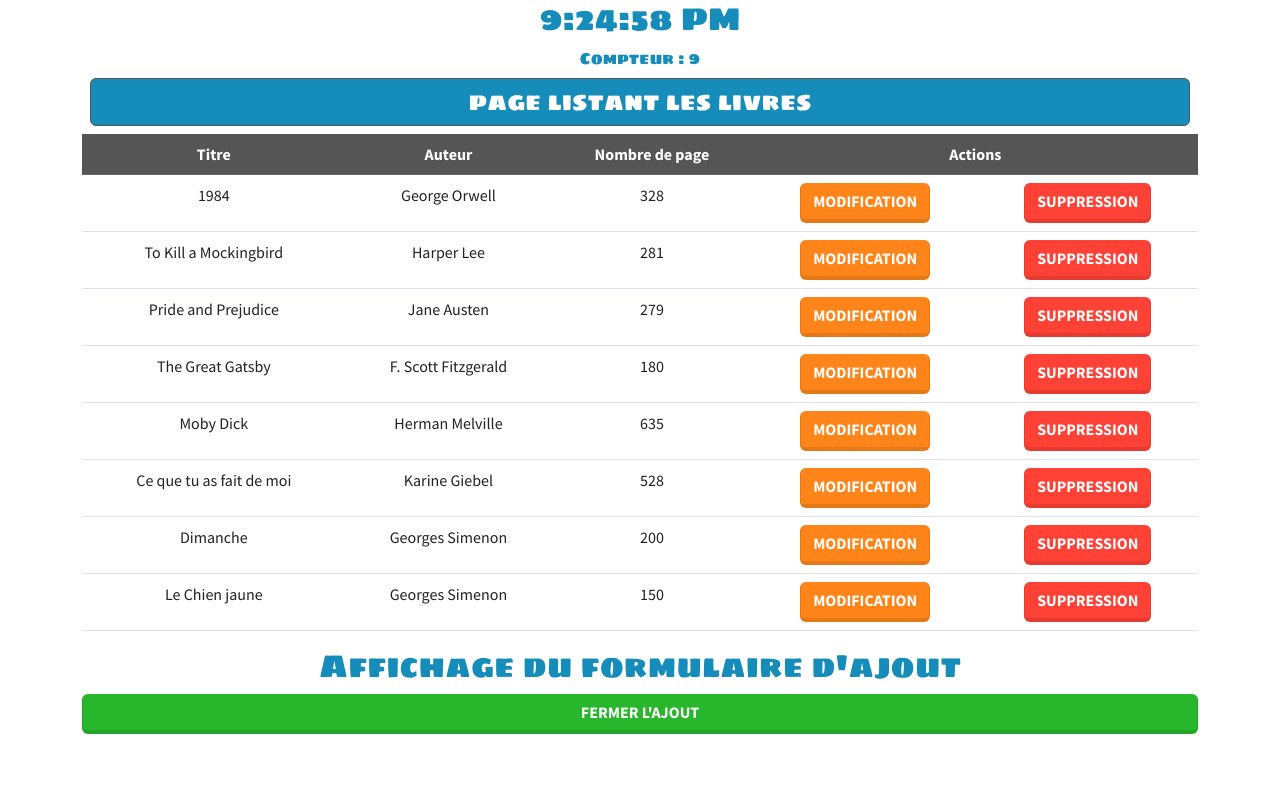
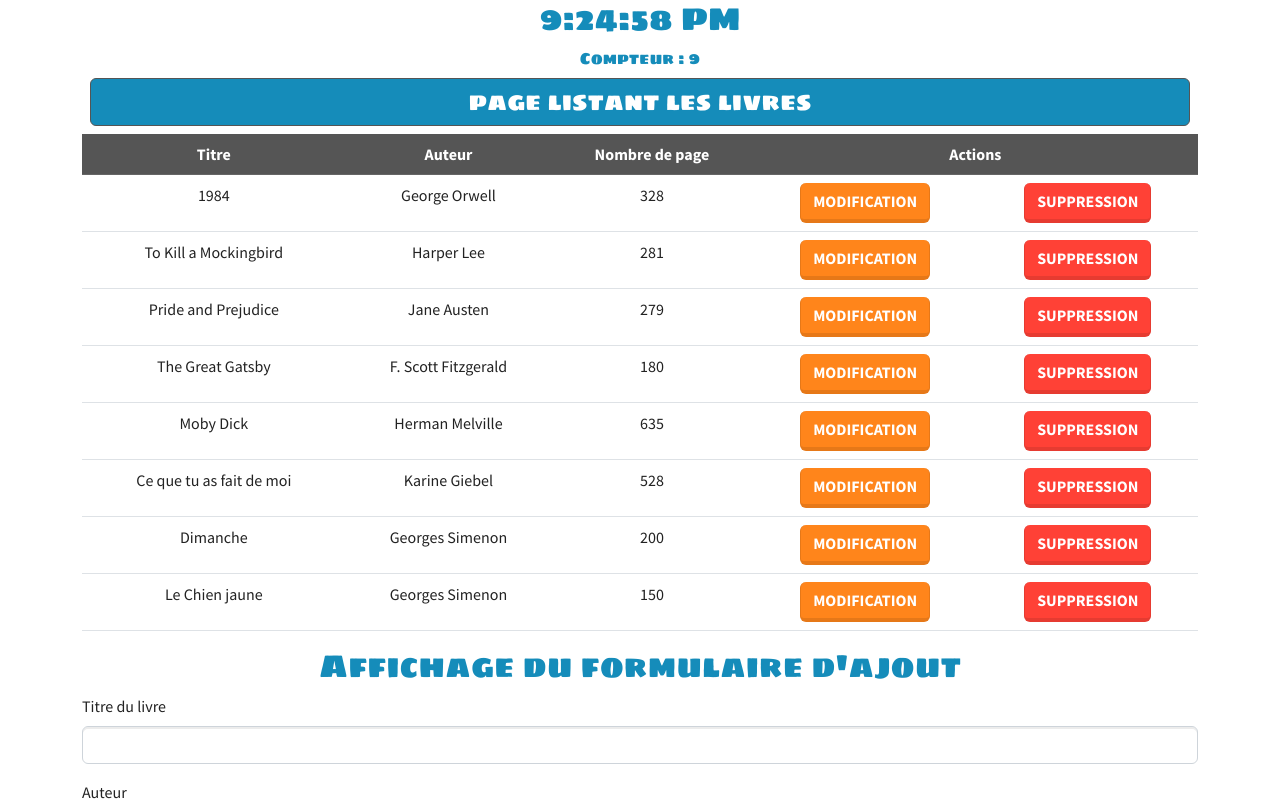
Before and after one commit to LawsonGod/projet_livres, a React (Create React App) app: page / in a window 1280 px wide. Both pictures are taken after a click on the button "AJOUTER". Shown: the top 800 px of the page. Built offline with nearby package versions, Linux system fonts and the light colour scheme.

Commit message:
Ajout des Inputs dans leformulaire et gestion de son state

```diff
--- a/src/containers/Livres/FormulaireAjout/FormulaireAjout.js
+++ b/src/containers/Livres/FormulaireAjout/FormulaireAjout.js
@@ -1,10 +1,52 @@
 import React, {Component} from 'react';
+import Buttons from '../../../components/Buttons/Button';
 
 class FormulaireAjout extends Component {
+    state = {
+        titreSaisi: "",
+        auteurSaisi: "",
+        nombreDePageSaisi: ""
+    }
+
     render(){
         return (
             <>
                 <h2 className='text-center text-primary' style = {{fontFamily:'Sigmar One'}}>Affichage du formulaire d'ajout</h2>
+                <form>
+                    <div className="mb-3">
+                        <label htmlFor="titre" className="form-label">Titre du livre</label>
+                        <input
+                            type="text"
+                            className="form-control"
+                            id="titre"
+                            value={this.state.titreSaisi}
+                            onChange={(event) => this.setState({titreSaisi:event.target.value})}
+                        />
+                    </div>
+
+                    <div className="mb-3">
+                        <label htmlFor="auteur" className="form-label">Auteur</label>
+                        <input
+                            type="text"
+                            className="form-control"
+                            id="auteur"
+                            value={this.state.auteurSaisi}
+                            onChange={(event) => this.setState({auteurSaisi:event.target.value})}
+                        />
+                    </div>
+
+                    <div className="mb-3">
+                        <label htmlFor="nombreDePage" className="form-label">Nombre de pages</label>
+                        <input
+                            type="number"
+                            className="form-control"
+                            id="nombreDePage"
+                            value={this.state.nombreDePageSaisi}
+                            onChange={(event) => this.setState({nombreDePageSaisi:event.target.value})}
+                        />
+                    </div>
+                    <Buttons typeBtn="btn-primary">Valider</Buttons>
+                </form>
             </>
         );
     }
```
